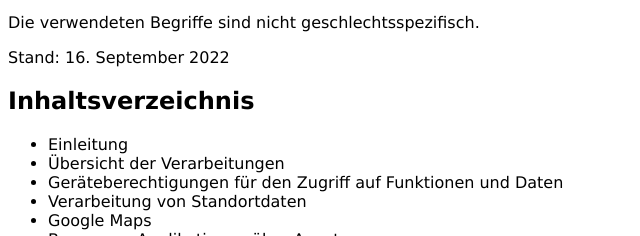
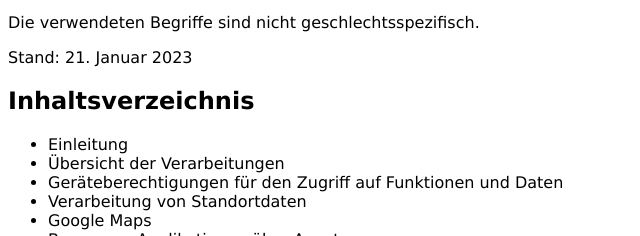
Before and after one commit to Karimbasoft/Karimbasoft.github.io, a plain HTML site: page LocationShare/Privacy.html in a window 1280 px wide. Shown: the part 456-692 px from the top of the page, 0-640 px from the left. Drawn offline with Linux system fonts and the light colour scheme.

Commit message:
Update Privacy.html

```diff
--- a/LocationShare/Privacy.html
+++ b/LocationShare/Privacy.html
@@ -33,7 +33,7 @@ text-transform: none;
 </p>
 <p>Mit der folgenden Datenschutzerkäung möchten wir Sie darüber aufklären, welche Arten Ihrer personenbezogenen Daten (nachfolgend auch kurz als &quot;Daten&quot; bezeichnet) wir zu welchen Zwecken und in welchem Umfang im Rahmen der Bereitstellung unserer Applikation "Meine GPS - Koordinaten" verarbeiten.</p>
 <p>Die verwendeten Begriffe sind nicht geschlechtsspezifisch.</p>
-<p>Stand: 16. September 2022 </p>
+<p>Stand: 21. Januar 2023 </p>
 <h2 id="inhaltsverzeichnis">Inhaltsverzeichnis</h2>
 <ul>
   <li>Einleitung</li>
```
